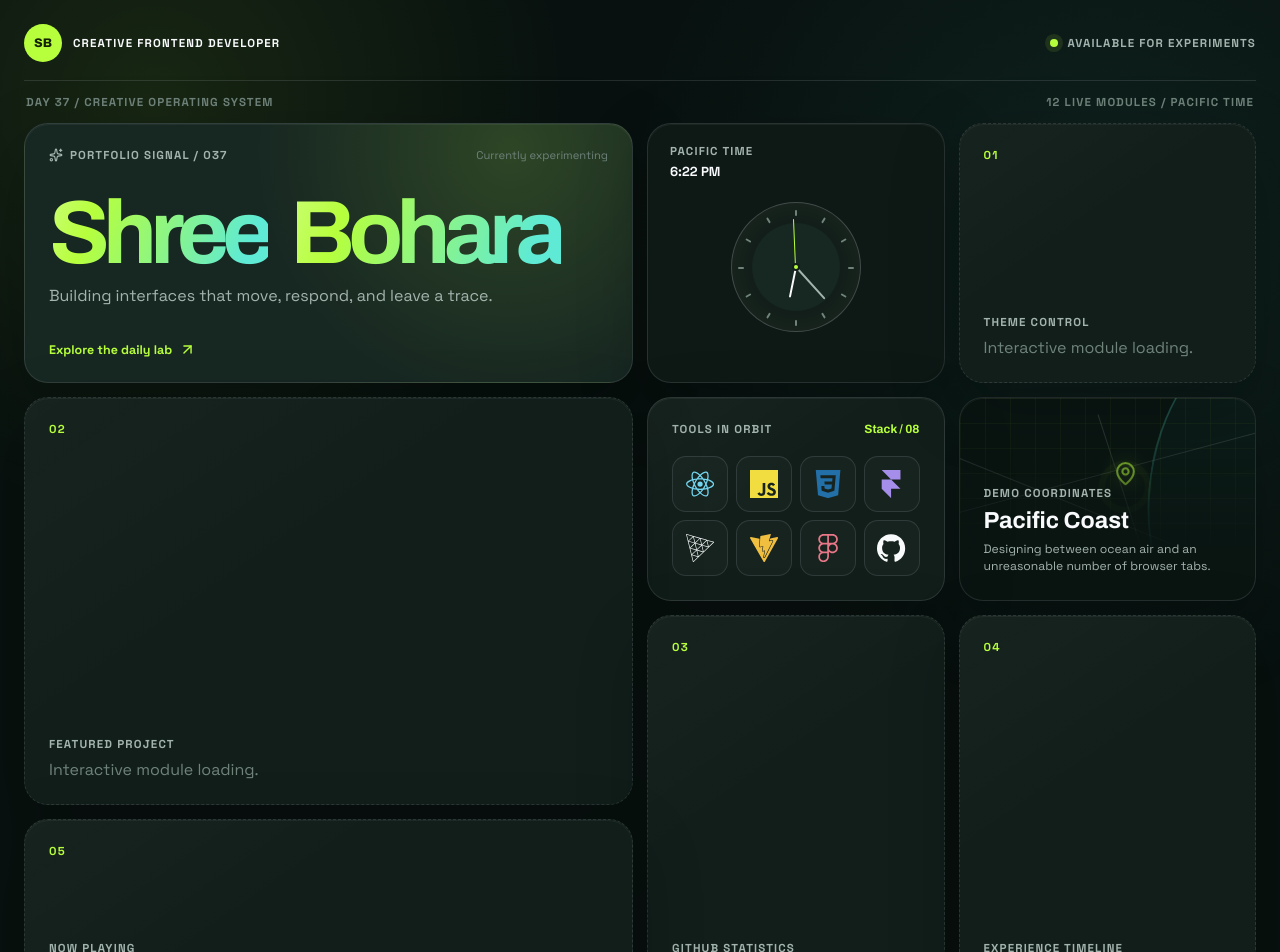
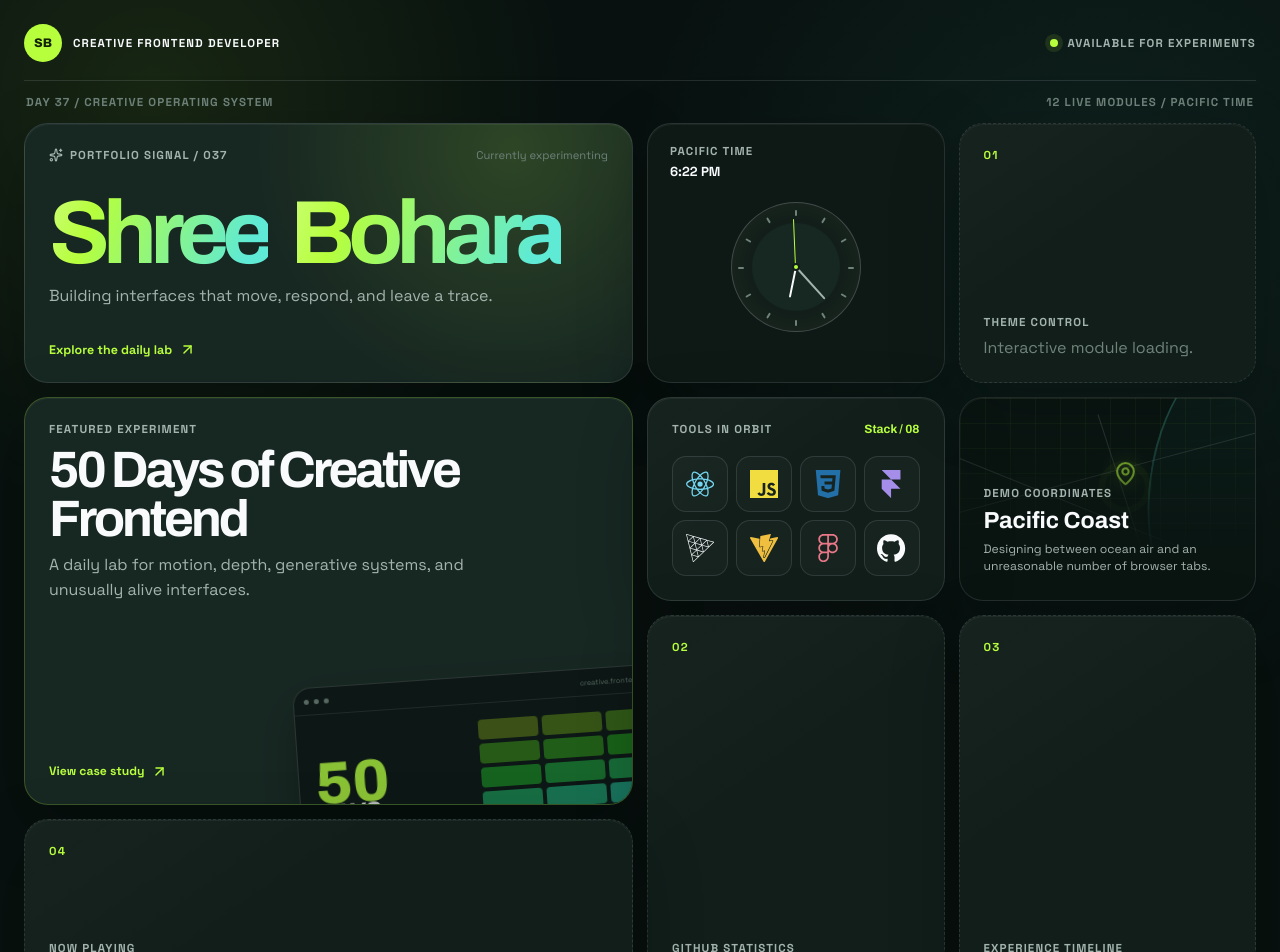
Before and after one commit to ShreeBohara/50-Days-of-Creative-Frontend, a React (Vite) app in the folder day-37-bento-grid/: page / in a window 1280 px wide. Shown: the top 952 px of the page. Built offline with nearby package versions, Linux system fonts and the light colour scheme.

Commit message:
day-37: featured-project — gallery preview, hover treatment, and accessible modal

```diff
--- a/day-37-bento-grid/src/App.css
+++ b/day-37-bento-grid/src/App.css
@@ -448,6 +448,267 @@
   white-space: nowrap;
 }
 
+.featured-card {
+  display: flex;
+  flex-direction: column;
+  align-items: stretch;
+  justify-content: space-between;
+  gap: 20px;
+  width: 100%;
+  color: var(--ink);
+  text-align: left;
+  border-color: rgba(183, 255, 60, 0.22);
+  background: var(--card-strong);
+}
+
+.featured-card:hover .project-browser {
+  transform: scale(1.025) rotate(-0.8deg);
+}
+
+.featured-card:hover .project-scanline {
+  animation-duration: 1.4s;
+}
+
+.featured-copy,
+.featured-action {
+  position: relative;
+  z-index: 2;
+}
+
+.featured-copy {
+  max-width: 460px;
+}
+
+.featured-copy h2,
+.modal-copy h2 {
+  margin: 10px 0;
+  font-family: 'Archivo', sans-serif;
+  font-size: clamp(2.2rem, 4vw, 4.8rem);
+  line-height: 0.95;
+  letter-spacing: -0.06em;
+}
+
+.featured-copy p,
+.modal-copy p {
+  margin: 0;
+  color: var(--muted);
+  line-height: 1.55;
+}
+
+.featured-action {
+  display: flex;
+  align-items: center;
+  align-self: flex-start;
+  gap: 7px;
+  color: var(--signal);
+  font-size: 0.76rem;
+  font-weight: 700;
+}
+
+.project-visual {
+  position: relative;
+  min-height: 190px;
+}
+
+.featured-card > .project-visual {
+  position: absolute;
+  right: -9%;
+  bottom: -15%;
+  width: 64%;
+  opacity: 0.72;
+  transform: rotate(-4deg);
+}
+
+.project-browser {
+  overflow: hidden;
+  height: 100%;
+  min-height: 190px;
+  border: 1px solid rgba(248, 250, 252, 0.18);
+  border-radius: 18px;
+  background: #07100e;
+  box-shadow: 0 20px 50px rgba(0, 0, 0, 0.32);
+  transition: transform 320ms cubic-bezier(0.16, 1, 0.3, 1);
+}
+
+.browser-bar {
+  display: flex;
+  align-items: center;
+  gap: 5px;
+  height: 27px;
+  padding: 0 10px;
+  border-bottom: 1px solid var(--line);
+}
+
+.browser-bar span {
+  width: 5px;
+  height: 5px;
+  border-radius: 50%;
+  background: var(--faint);
+}
+
+.browser-bar em {
+  margin-left: auto;
+  color: var(--faint);
+  font-size: 0.46rem;
+  font-style: normal;
+}
+
+.browser-stage {
+  display: grid;
+  grid-template-columns: 0.9fr 1.1fr;
+  gap: 12px;
+  height: calc(100% - 27px);
+  padding: 16px;
+}
+
+.preview-title {
+  display: flex;
+  flex-direction: column;
+  justify-content: flex-end;
+  font-family: 'Archivo', sans-serif;
+  line-height: 0.72;
+}
+
+.preview-title span { color: var(--signal); font-size: 3.7rem; font-weight: 800; }
+.preview-title strong { color: var(--ink); font-size: 1.5rem; }
+
+.preview-grid {
+  display: grid;
+  grid-template-columns: repeat(3, 1fr);
+  gap: 4px;
+}
+
+.preview-grid span {
+  min-height: 20px;
+  border-radius: 4px;
+  background: hsl(calc(78 + var(--index) * 8) 72% calc(22% + var(--index) * 1%));
+}
+
+.project-scanline {
+  position: absolute;
+  inset: 0;
+  height: 1px;
+  background: linear-gradient(90deg, transparent, var(--signal), transparent);
+  box-shadow: 0 0 16px var(--signal);
+  animation: project-scan 3.5s ease-in-out infinite;
+}
+
+.modal-backdrop {
+  position: fixed;
+  z-index: 100;
+  inset: 0;
+  display: grid;
+  overflow-y: auto;
+  padding: 24px;
+  place-items: center;
+  background: rgba(3, 8, 7, 0.82);
+  backdrop-filter: blur(14px);
+}
+
+.project-modal {
+  position: relative;
+  display: grid;
+  grid-template-columns: 1fr 1fr;
+  gap: 28px;
+  width: min(920px, 100%);
+  padding: 18px;
+  border: 1px solid var(--line-strong);
+  border-radius: 28px;
+  background: var(--card-strong);
+  box-shadow: 0 30px 100px rgba(0, 0, 0, 0.48);
+}
+
+.modal-close {
+  position: absolute;
+  z-index: 2;
+  top: 14px;
+  right: 14px;
+  display: grid;
+  width: 40px;
+  height: 40px;
+  place-items: center;
+  color: var(--ink);
+  border: 1px solid var(--line);
+  border-radius: 50%;
+  background: rgba(8, 17, 15, 0.8);
+}
+
+.modal-visual .project-visual,
+.modal-visual .project-browser {
+  height: 100%;
+}
+
+.modal-copy {
+  align-self: center;
+  padding: 36px 28px 36px 0;
+}
+
+.modal-copy h2 {
+  font-size: clamp(2.7rem, 5vw, 5rem);
+}
+
+.project-metrics {
+  display: grid;
+  grid-template-columns: repeat(3, 1fr);
+  gap: 8px;
+  margin: 26px 0;
+}
+
+.project-metrics div {
+  padding: 12px;
+  border: 1px solid var(--line);
+  border-radius: 13px;
+}
+
+.project-metrics strong,
+.project-metrics span {
+  display: block;
+}
+
+.project-metrics strong {
+  color: var(--signal);
+  font-family: 'Archivo', sans-serif;
+  font-size: 1.35rem;
+}
+
+.project-metrics span {
+  margin-top: 4px;
+  color: var(--faint);
+  font-size: 0.58rem;
+  text-transform: uppercase;
+}
+
+.modal-actions {
+  display: flex;
+  flex-wrap: wrap;
+  gap: 9px;
+}
+
+.modal-actions a {
+  display: inline-flex;
+  align-items: center;
+  gap: 7px;
+  padding: 11px 14px;
+  color: var(--signal-ink);
+  font-size: 0.72rem;
+  font-weight: 700;
+  text-decoration: none;
+  border-radius: 999px;
+  background: var(--signal);
+}
+
+.modal-actions a:last-child {
+  color: var(--ink);
+  border: 1px solid var(--line);
+  background: transparent;
+}
+
+@keyframes project-scan {
+  0%, 100% { opacity: 0; transform: translateY(10px); }
+  35% { opacity: 1; }
+  70% { opacity: 0; transform: translateY(180px); }
+}
+
 @media (max-width: 1020px) {
   .bento-grid {
     grid-template-columns: repeat(2, minmax(0, 1fr));
@@ -462,6 +723,16 @@
       'spotify spotify'
       'quote photo'
       'contact contact';
+  }
+}
+
+@media (max-width: 760px) {
+  .project-modal {
+    grid-template-columns: 1fr;
+  }
+
+  .modal-copy {
+    padding: 10px 6px 12px;
   }
 }
 
--- a/day-37-bento-grid/src/App.jsx
+++ b/day-37-bento-grid/src/App.jsx
@@ -1,5 +1,6 @@
 import BentoCard from './components/BentoCard'
 import ClockCard from './components/ClockCard'
+import FeaturedProjectCard from './components/FeaturedProjectCard'
 import LocationCard from './components/LocationCard'
 import NameCard from './components/NameCard'
 import TechStackCard from './components/TechStackCard'
@@ -40,9 +41,10 @@ function App() {
         <section className="bento-grid" aria-label="Interactive portfolio modules">
           <NameCard />
           <ClockCard />
+          <FeaturedProjectCard />
           <LocationCard />
           <TechStackCard />
-          {Object.keys(cardLabels).filter((area) => !['name', 'clock', 'location', 'stack'].includes(area)).map((area, index) => (
+          {Object.keys(cardLabels).filter((area) => !['name', 'clock', 'featured', 'location', 'stack'].includes(area)).map((area, index) => (
             <PlaceholderCard area={area} index={index + 1} key={area} />
           ))}
         </section>
--- a/day-37-bento-grid/src/components/BentoCard.jsx
+++ b/day-37-bento-grid/src/components/BentoCard.jsx
@@ -1,6 +1,12 @@
-function BentoCard({ area, as: Element = 'article', className = '', label, children, ...props }) {
+import { forwardRef } from 'react'
+
+const BentoCard = forwardRef(function BentoCard(
+  { area, as: Element = 'article', className = '', label, children, ...props },
+  ref,
+) {
   return (
     <Element
+      ref={ref}
       className={`bento-card ${className}`.trim()}
       data-area={area}
       aria-label={label}
@@ -9,6 +15,6 @@ function BentoCard({ area, as: Element = 'article', className = '', label, child
       {children}
     </Element>
   )
-}
+})
 
 export default BentoCard
--- /dev/null
+++ b/day-37-bento-grid/src/components/FeaturedProjectCard.jsx
@@ -0,0 +1,141 @@
+import { useEffect, useRef, useState } from 'react'
+import { ArrowUpRight, ExternalLink, X } from 'lucide-react'
+import { motion } from 'framer-motion'
+import BentoCard from './BentoCard'
+import { featuredProject, links } from '../data/portfolioData'
+
+function ProjectVisual() {
+  return (
+    <div className="project-visual" aria-hidden="true">
+      <div className="project-browser">
+        <div className="browser-bar">
+          <span></span><span></span><span></span>
+          <em>creative.frontend/day-37</em>
+        </div>
+        <div className="browser-stage">
+          <div className="preview-title">
+            <span>50</span>
+            <strong>DAYS</strong>
+          </div>
+          <div className="preview-grid">
+            {Array.from({ length: 12 }, (_, index) => (
+              <span style={{ '--index': index }} key={index}></span>
+            ))}
+          </div>
+        </div>
+      </div>
+      <div className="project-scanline"></div>
+    </div>
+  )
+}
+
+function ProjectModal({ onClose }) {
+  const modalRef = useRef(null)
+  const closeRef = useRef(null)
+
+  useEffect(() => {
+    const previousOverflow = document.body.style.overflow
+    document.body.style.overflow = 'hidden'
+    closeRef.current?.focus()
+
+    const handleKeyDown = (event) => {
+      if (event.key === 'Escape') {
+        onClose()
+        return
+      }
+      if (event.key !== 'Tab') return
+
+      const focusable = modalRef.current?.querySelectorAll('button, a[href]')
+      if (!focusable?.length) return
+      const first = focusable[0]
+      const last = focusable[focusable.length - 1]
+      if (event.shiftKey && document.activeElement === first) {
+        event.preventDefault()
+        last.focus()
+      } else if (!event.shiftKey && document.activeElement === last) {
+        event.preventDefault()
+        first.focus()
+      }
+    }
+
+    document.addEventListener('keydown', handleKeyDown)
+    return () => {
+      document.body.style.overflow = previousOverflow
+      document.removeEventListener('keydown', handleKeyDown)
+    }
+  }, [onClose])
+
+  return (
+    <motion.div
+      className="modal-backdrop"
+      initial={{ opacity: 0 }}
+      animate={{ opacity: 1 }}
+      exit={{ opacity: 0 }}
+      onMouseDown={(event) => event.target === event.currentTarget && onClose()}
+    >
+      <motion.div
+        ref={modalRef}
+        className="project-modal"
+        role="dialog"
+        aria-modal="true"
+        aria-labelledby="project-modal-title"
+        initial={{ opacity: 0, y: 28, scale: 0.97 }}
+        animate={{ opacity: 1, y: 0, scale: 1 }}
+        transition={{ duration: 0.28, ease: [0.16, 1, 0.3, 1] }}
+      >
+        <button ref={closeRef} className="modal-close" type="button" onClick={onClose} aria-label="Close project details">
+          <X size={19} aria-hidden="true" />
+        </button>
+        <div className="modal-visual"><ProjectVisual /></div>
+        <div className="modal-copy">
+          <span className="eyebrow">{featuredProject.eyebrow}</span>
+          <h2 id="project-modal-title">{featuredProject.title}</h2>
+          <p>{featuredProject.summary} Each day explores a focused interaction and ships as its own live experiment.</p>
+          <div className="project-metrics">
+            {featuredProject.metrics.map(([value, label]) => (
+              <div key={label}><strong>{value}</strong><span>{label}</span></div>
+            ))}
+          </div>
+          <div className="modal-actions">
+            <a href={links.gallery} target="_blank" rel="noreferrer">Open live gallery <ExternalLink size={16} /></a>
+            <a href={links.repository} target="_blank" rel="noreferrer">View source <ArrowUpRight size={16} /></a>
+          </div>
+        </div>
+      </motion.div>
+    </motion.div>
+  )
+}
+
+function FeaturedProjectCard() {
+  const [isOpen, setIsOpen] = useState(false)
+  const triggerRef = useRef(null)
+  const closeModal = () => {
+    setIsOpen(false)
+    window.requestAnimationFrame(() => triggerRef.current?.focus())
+  }
+
+  return (
+    <>
+      <BentoCard
+        ref={triggerRef}
+        as="button"
+        type="button"
+        area="featured"
+        className="featured-card"
+        label="Open featured project details"
+        onClick={() => setIsOpen(true)}
+      >
+        <div className="featured-copy">
+          <span className="eyebrow">{featuredProject.eyebrow}</span>
+          <h2>{featuredProject.title}</h2>
+          <p>{featuredProject.summary}</p>
+        </div>
+        <span className="featured-action">View case study <ArrowUpRight size={17} /></span>
+        <ProjectVisual />
+      </BentoCard>
+      {isOpen && <ProjectModal onClose={closeModal} />}
+    </>
+  )
+}
+
+export default FeaturedProjectCard
```
